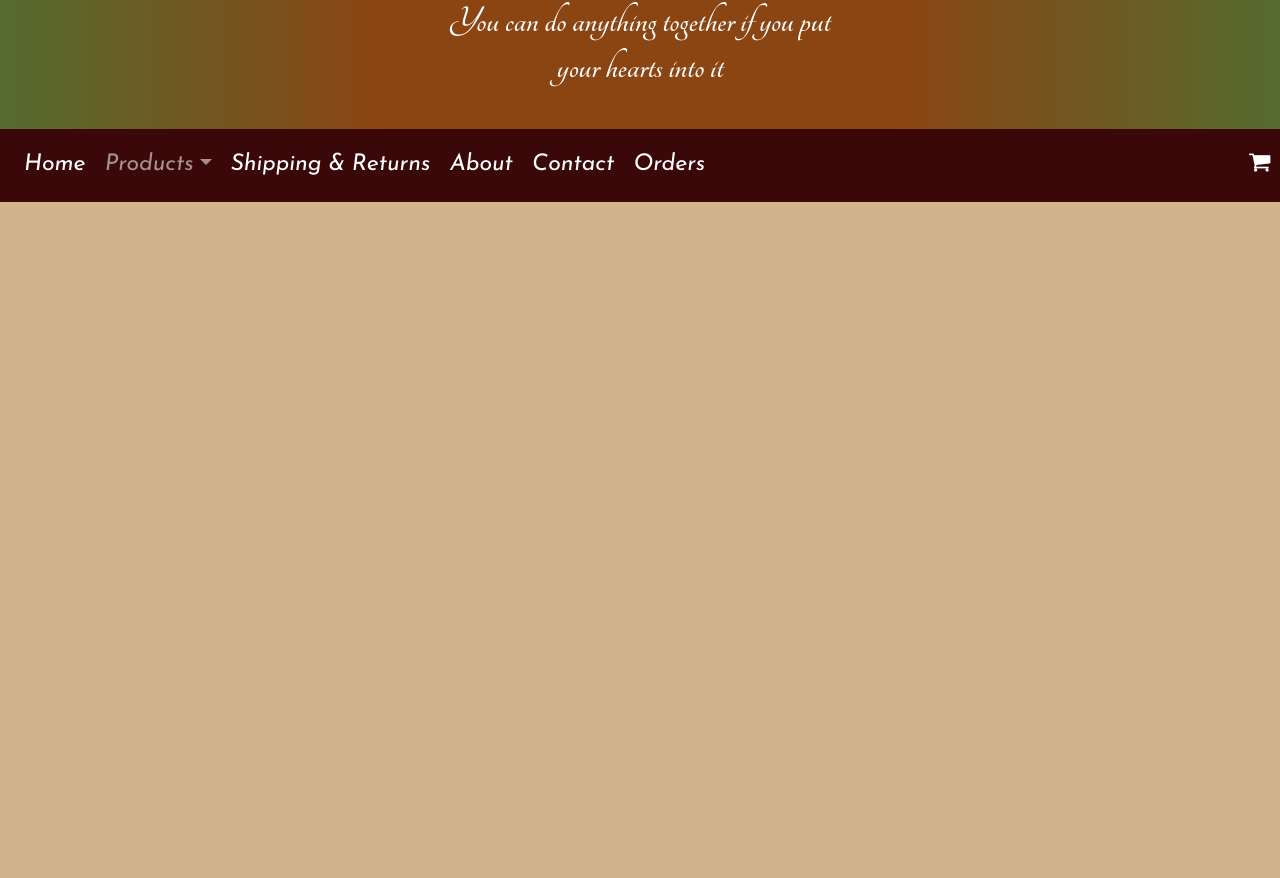
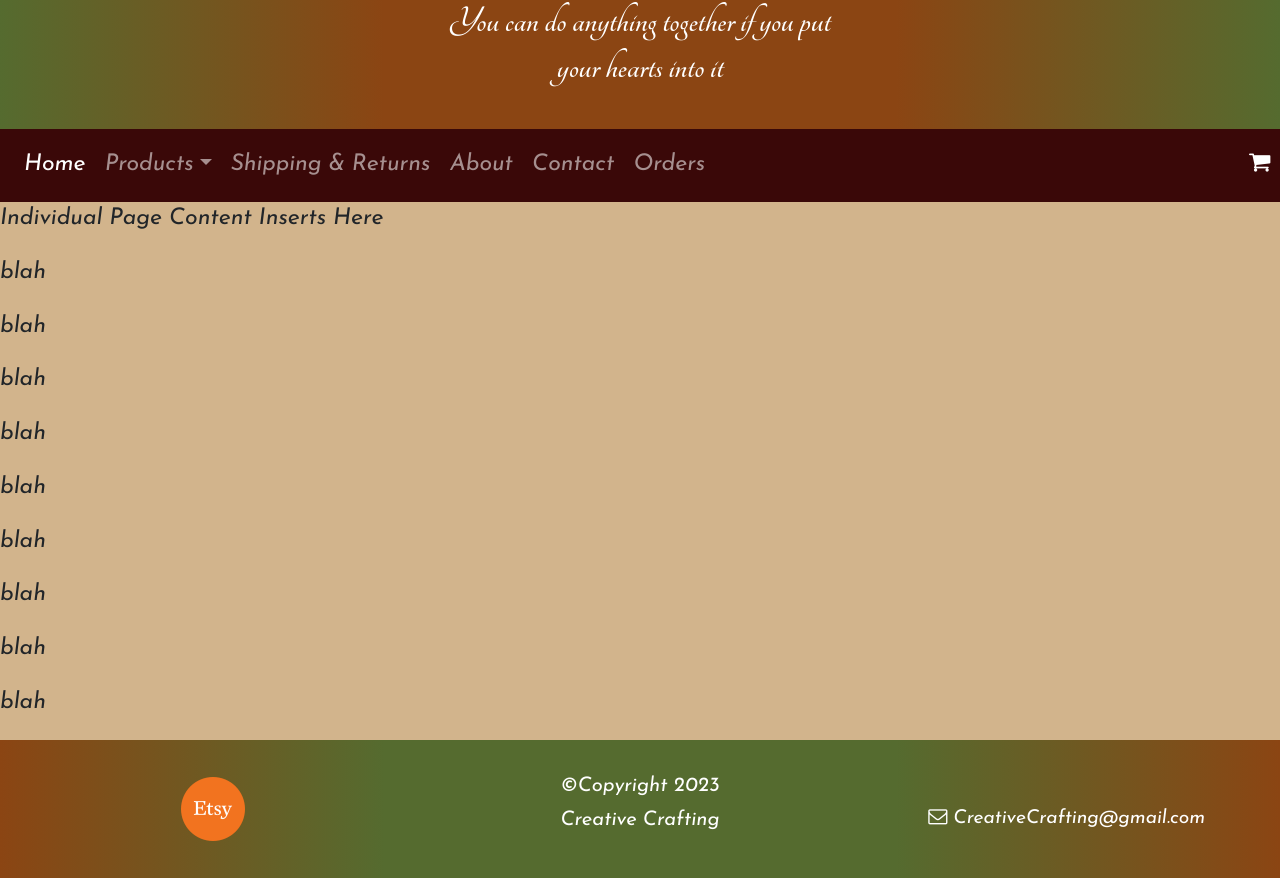
Before and after one commit to tessiert/creative-crafting-client, a React (Create React App) app: page / in a window 1280 px wide. Shown: the part 247-1125 px from the top of the page. Before the commit the page ends 800 px from the top, so only its background shows below. Built offline with nearby package versions, Linux system fonts and the light colour scheme.

Commit message:
Created Footer component

```diff
--- a/src/App.js
+++ b/src/App.js
@@ -1,5 +1,6 @@
 import React from 'react';
 import Header from './components/Header';
+import Footer from './components/Footer';
 import { BrowserRouter as Router } from 'react-router-dom';
 // import './App.css';
 
@@ -8,6 +9,17 @@ function App() {
     <div className="App">
       <Router>
         <Header />
+        <p>Individual Page Content Inserts Here</p>
+        <p>blah</p>
+        <p>blah</p>
+        <p>blah</p>
+        <p>blah</p>
+        <p>blah</p>
+        <p>blah</p>
+        <p>blah</p>
+        <p>blah</p>
+        <p>blah</p>
+        <Footer />
       </Router>
     </div>
   );
--- a/src/components/Footer.js
+++ b/src/components/Footer.js
@@ -0,0 +1,34 @@
+import {
+    Container,
+    Row,
+    Col
+} from 'reactstrap';
+import EtsyIcon from '../app/assets/img/etsy_icon.png';
+
+const Footer = () => {
+    return (
+        <>
+            <footer className='jumbotron'>
+                <Container fluid>
+                    <Row>
+                        <Col className='md-3 lg-4 mt-4 mb-4 text-center align-middle'>
+                            <a role='button' class='btn btn-link' target='_blank' rel='noreferrer'
+                                href='https://www.etsy.com/shop/LoriLeighHandcrafted?ref=l2-about-shopname'>
+                                <img id='etsy-icon' src={ EtsyIcon } alt='Etsy Icon' />
+                            </a>
+                        </Col>
+                        <Col className='md-4 mt-4 text-center align-middle'>
+                            <small>&copy;Copyright 2023<br />Creative Crafting</small>
+                        </Col>
+                        <Col className='md-5 lg-4 mt-5 text-center align-middle'>
+                            <a role='button' id='email' class='btn btn-link' href='mailto:CreativeCrafting@gmail.com'>
+                                <i class='fa fa-envelope-o'></i> CreativeCrafting@gmail.com</a>
+                        </Col>
+                    </Row>
+                </Container>
+            </footer>
+        </>
+    )
+}
+
+export default Footer;
--- a/src/components/Header.js
+++ b/src/components/Header.js
@@ -27,7 +27,7 @@ const Header = () => {
                         <Col className='mt-4 p-0 md-2'>
                             <NavbarBrand href='/'>
                                 <img
-                                    id='logo' src={SiteLogo} alt='Creative Crafting Logo'
+                                    id='logo' src={ SiteLogo } alt='Creative Crafting Logo'
                                 />
                             </NavbarBrand>
                         </Col>
@@ -38,7 +38,7 @@ const Header = () => {
                         <Col className='mt-4 p-0 md-2'>
                             <NavbarBrand href='/'>
                                 <img
-                                    id='logo' src={SiteLogo} alt='Creative Crafting Logo'
+                                    id='logo' src={ SiteLogo } alt='Creative Crafting Logo'
                                 />
                             </NavbarBrand>
                         </Col>
@@ -75,22 +75,22 @@ const Header = () => {
                             </UncontrolledDropdown>
                         </NavItem>
                         <NavItem>
-                            <NavLink className='nav-link' to='/'>
+                            <NavLink className='nav-link' to='/shipping'>
                                 Shipping & Returns
                             </NavLink>
                         </NavItem>
                         <NavItem>
-                            <NavLink className='nav-link' to='/'>
+                            <NavLink className='nav-link' to='/about'>
                                 About
                             </NavLink>
                         </NavItem>
                         <NavItem>
-                            <NavLink className='nav-link' to='/'>
+                            <NavLink className='nav-link' to='/contact'>
                                 Contact
                             </NavLink>
                         </NavItem>
                         <NavItem>
-                            <NavLink id='top-navbar-orders' className='nav-link' to='/'>
+                            <NavLink id='top-navbar-orders' className='nav-link' to='/order_form.pdf'>
                                 Orders
                             </NavLink>
                         </NavItem>
@@ -102,9 +102,9 @@ const Header = () => {
                     </Nav>
                 </Collapse>
             </Navbar>
-            <a id="back-to-top" href="#" class="btn btn-light btn-sm back-to-top" role="button">
+            <Link id="back-to-top" to='#' className='btn btn-light btn-sm back-to-top' role='button'>
                 <i class="fa fa-chevron-up" aria-hidden="true"></i>
-            </a>
+            </Link>
         </>
     );
 };
```
